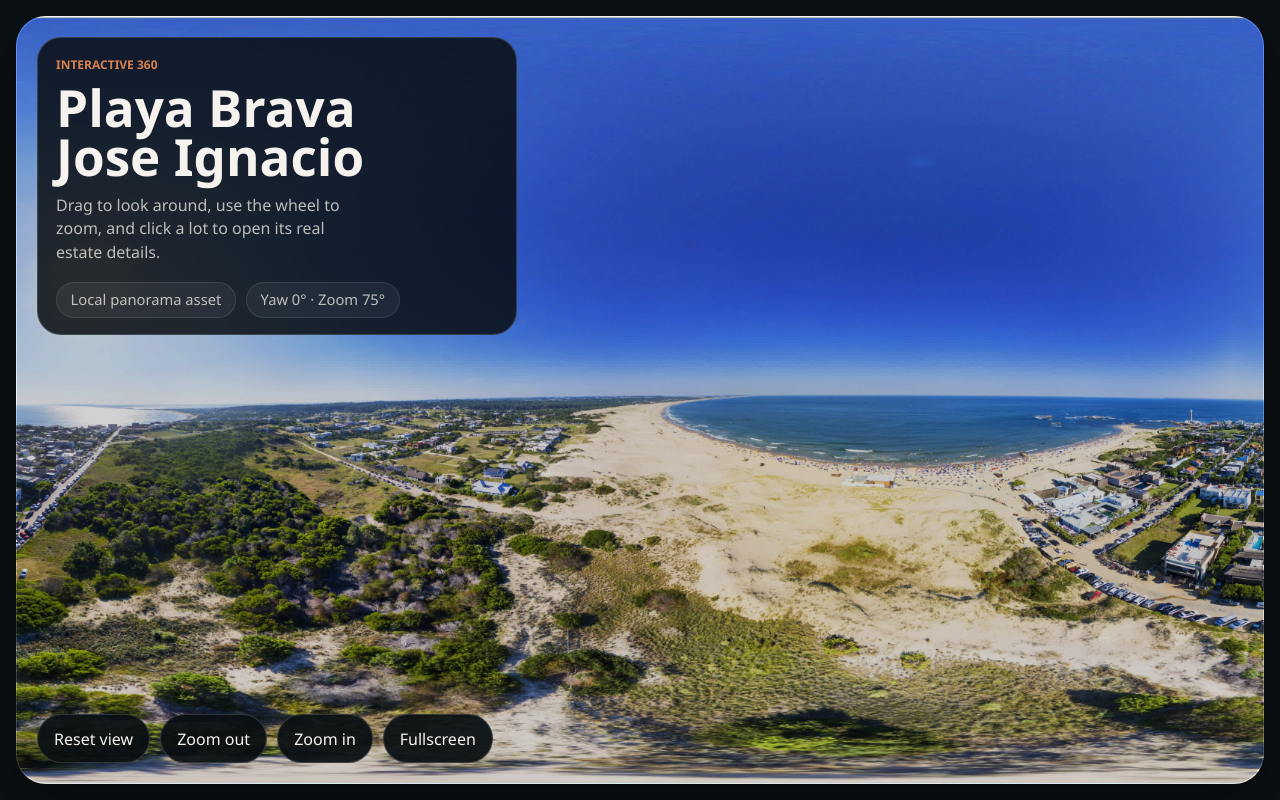
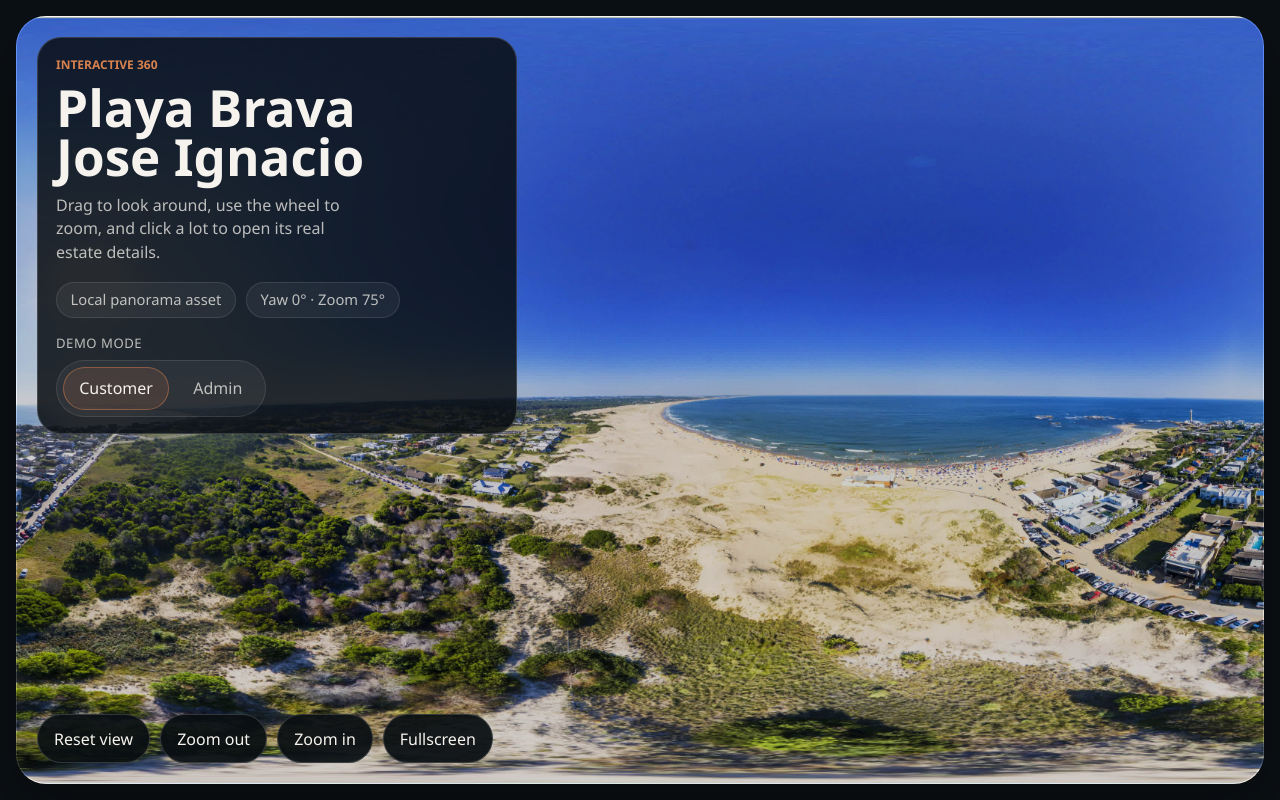
Before and after one commit to anibalinbalin/elpelamaps, a Next.js app: page / in a window 1280 px wide. Built offline with nearby package versions, Linux system fonts and the light colour scheme.

Commit message:
Add admin and customer mode toggle

```diff
--- a/app/globals.css
+++ b/app/globals.css
@@ -155,6 +155,43 @@ button {
   flex-wrap: wrap;
   gap: 10px;
   margin-top: 18px;
+}
+
+.mode-switch-shell {
+  margin-top: 16px;
+}
+
+.mode-switch-label {
+  margin: 0 0 8px;
+  color: var(--text-muted);
+  font-size: 0.82rem;
+  text-transform: uppercase;
+  letter-spacing: 0.04em;
+}
+
+.mode-switch {
+  display: inline-flex;
+  gap: 8px;
+  padding: 6px;
+  border: 1px solid rgba(255, 255, 255, 0.1);
+  border-radius: 999px;
+  background: rgba(255, 255, 255, 0.05);
+}
+
+.mode-switch button {
+  min-height: 2.4rem;
+  padding: 0.6rem 0.95rem;
+  border: 1px solid transparent;
+  border-radius: 999px;
+  background: transparent;
+  color: var(--text-muted);
+  white-space: nowrap;
+}
+
+.mode-switch button.is-active {
+  border-color: rgba(217, 130, 78, 0.45);
+  background: rgba(217, 130, 78, 0.14);
+  color: var(--text-main);
 }
 
 .meta-pill {
@@ -416,6 +453,7 @@ button {
 .field select:focus,
 .field textarea:focus,
 .admin-actions button:focus-visible,
+.mode-switch button:focus-visible,
 .upload-button:focus-visible,
 .viewer-toolbar button:focus-visible,
 .card-dismiss:focus-visible,
--- a/app/page.js
+++ b/app/page.js
@@ -30,6 +30,17 @@ export default function Page() {
                 <span className="meta-pill" id="view-readout">
                   Yaw 0° · Zoom 75°
                 </span>
+              </div>
+              <div className="mode-switch-shell">
+                <p className="mode-switch-label">Demo mode</p>
+                <div className="mode-switch" role="group" aria-label="View mode">
+                  <button type="button" id="switch-to-public">
+                    Customer
+                  </button>
+                  <button type="button" id="switch-to-admin">
+                    Admin
+                  </button>
+                </div>
               </div>
             </div>
 
--- a/public/viewer.js
+++ b/public/viewer.js
@@ -26,6 +26,8 @@ const lotOverlayEl = document.getElementById("lot-overlay");
 const lotLabelLayerEl = document.getElementById("lot-label-layer");
 const statusEl = document.getElementById("viewer-status");
 const readoutEl = document.getElementById("view-readout");
+const switchToPublicButton = document.getElementById("switch-to-public");
+const switchToAdminButton = document.getElementById("switch-to-admin");
 const resetButton = document.getElementById("reset-view");
 const zoomOutButton = document.getElementById("zoom-out");
 const zoomInButton = document.getElementById("zoom-in");
@@ -151,6 +153,8 @@ zoomOutButton.addEventListener("click", () => updateFov(state.fov + VIEWER_LIMIT
 zoomInButton.addEventListener("click", () => updateFov(state.fov - VIEWER_LIMITS.zoomStep));
 fullscreenButton.addEventListener("click", toggleFullscreen);
 lotCardCloseButton.addEventListener("click", closeLotCard);
+switchToPublicButton.addEventListener("click", () => switchMode(false));
+switchToAdminButton.addEventListener("click", () => switchMode(true));
 
 if (state.adminEnabled) {
   adminPanelEl.hidden = false;
@@ -205,6 +209,7 @@ render();
 updateReadout();
 syncFullscreenButton();
 syncAdminUI();
+syncModeToggle();
 
 window.elPela360 = {
   getLotData: () => structuredClone(state.lotData),
@@ -391,6 +396,29 @@ function normalizeAngle(angle) {
 function updateReadout() {
   const heading = Math.round(normalizeAngle(state.lon));
   readoutEl.textContent = `Yaw ${heading}° · Zoom ${Math.round(state.fov)}°`;
+}
+
+function syncModeToggle() {
+  switchToPublicButton.classList.toggle("is-active", !state.adminEnabled);
+  switchToAdminButton.classList.toggle("is-active", state.adminEnabled);
+  switchToPublicButton.setAttribute("aria-pressed", String(!state.adminEnabled));
+  switchToAdminButton.setAttribute("aria-pressed", String(state.adminEnabled));
+}
+
+function switchMode(enableAdmin) {
+  if (enableAdmin === state.adminEnabled) {
+    return;
+  }
+
+  const url = new URL(window.location.href);
+
+  if (enableAdmin) {
+    url.searchParams.set("admin", "1");
+  } else {
+    url.searchParams.delete("admin");
+  }
+
+  window.location.href = url.toString();
 }
 
 function resizeRenderer() {
```
Also changed, not shown: 1 other file (tests, documents, lock files or other folders).
